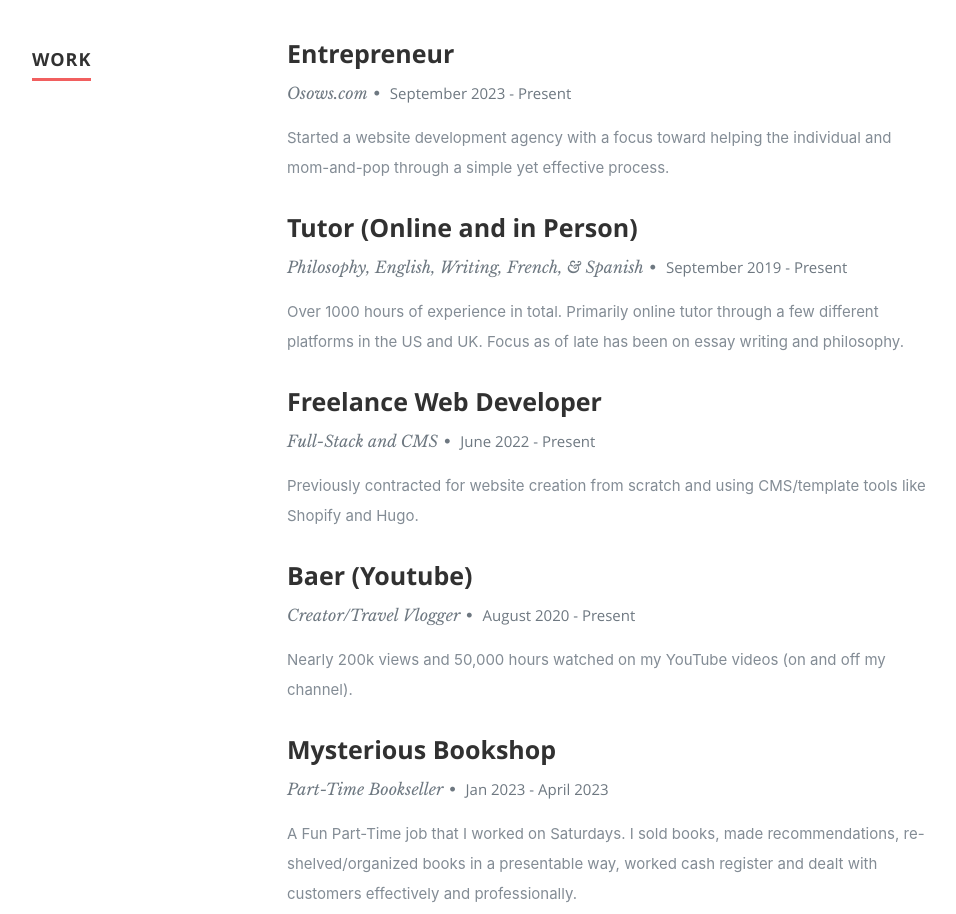
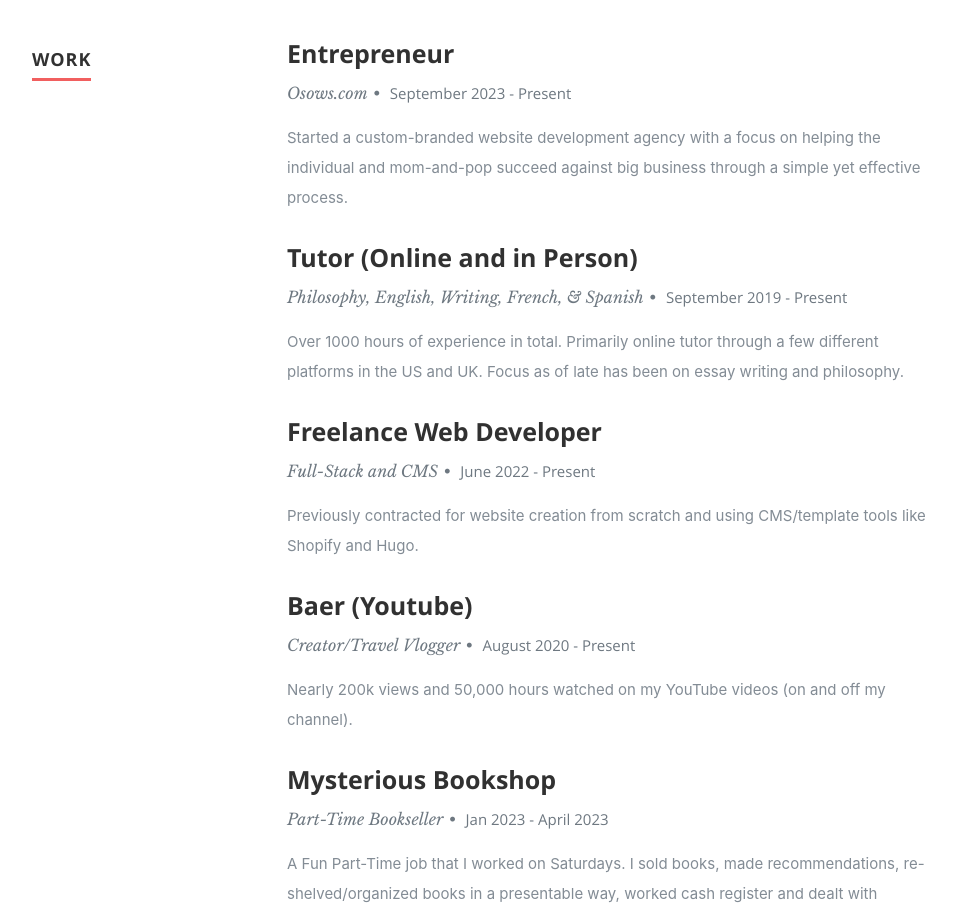
Before and after one commit to blanfried/BaerLanfriedResume, a React (Create React App) app: page / in a window 1280 px wide. Shown: the part 2160-3074 px from the top of the page, without its empty margins (118-1074 px from the left). Built offline with nearby package versions, Linux system fonts and the light colour scheme.

Commit message:
updated resume info

```diff
--- a/src/resumeData.js
+++ b/src/resumeData.js
@@ -69,7 +69,7 @@ let resumeData = {
       "specialization":"Osows.com",
       "MonthOfLeaving":"September 2023 -",
       "YearOfLeaving":"Present",
-      "Achievements":"Started a website development agency with a focus toward helping the individual and mom-and-pop through a simple yet effective process."
+      "Achievements":"Started a custom-branded website development agency with a focus on helping the individual and mom-and-pop succeed against big business through a simple yet effective process."
     },
     {
       "CompanyName":"Tutor (Online and in Person)",
```
